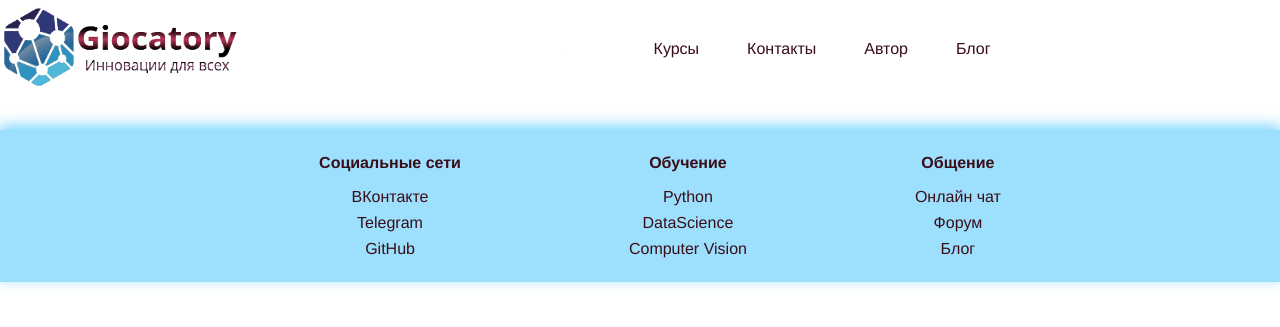
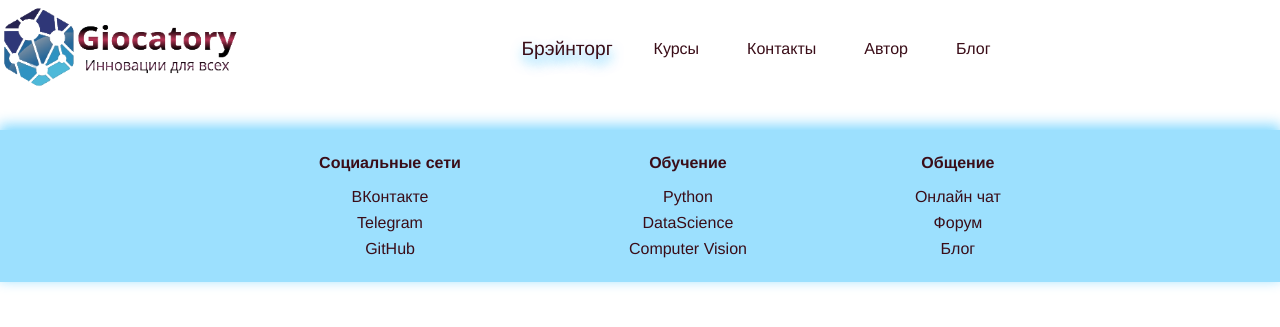
Before and after one commit to Giocatory/Giocatory, a Django app: page / in a window 1280 px wide, with the pointer over the restyled element. Shown: the top 327 px of the page. Run offline with Django 5.2, Linux system fonts and the light colour scheme.

Commit message:
правка стиля

```diff
--- a/static/style/navigation.css
+++ b/static/style/navigation.css
@@ -34,7 +34,7 @@
 }
 
 .nav-container li:hover{
-  transform: scale(1.3%);
   text-shadow: 1px 6px 10px rgba(0, 176, 253, 0.69);
   cursor: pointer;
+  transform: scale(1.2);
 }
--- a/templates/main_page/index.html
+++ b/templates/main_page/index.html
@@ -27,7 +27,9 @@
 
     </section>
 
-    <section class="main-page-contacts"></section>
+    <section class="main-page-contacts">
+
+    </section>
 {% endblock %}
 
 {% block footer %}
```
